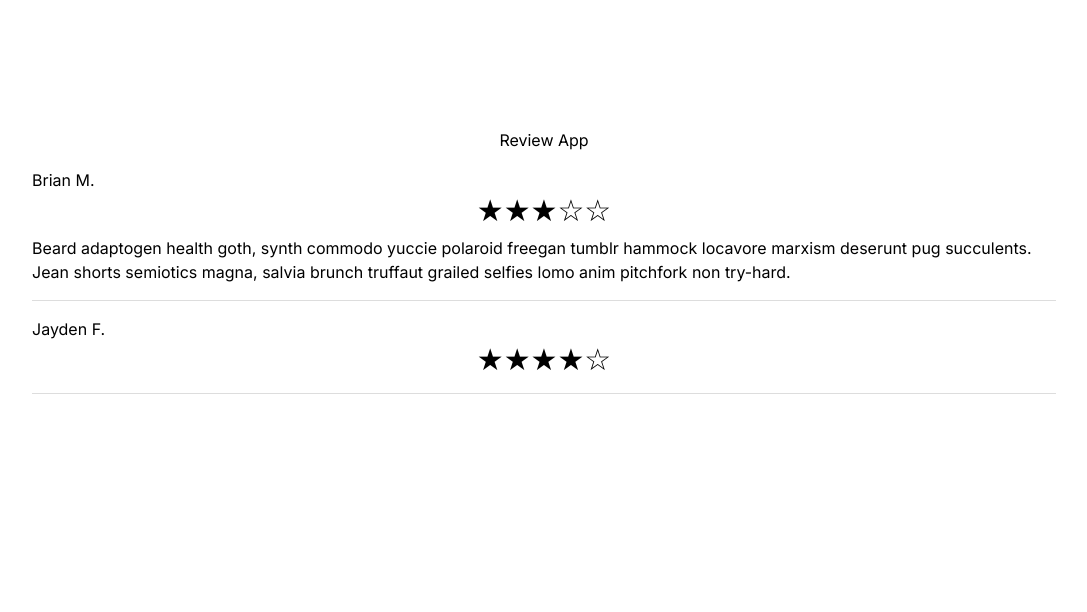
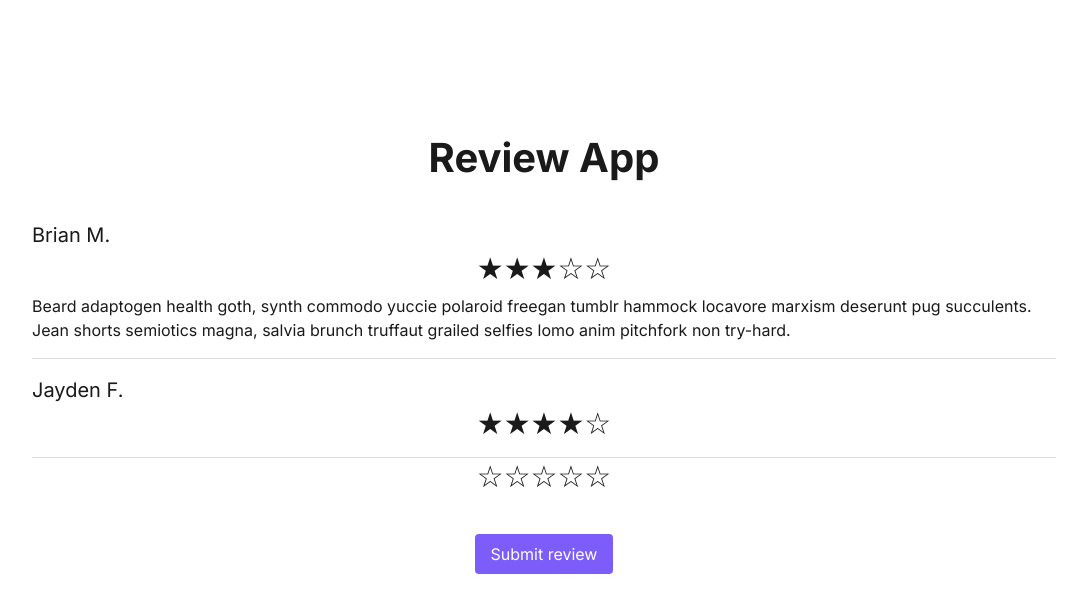
Before and after one commit to pamo/ratings, a Next.js app: page / in a window 1280 px wide. Shown: the top 612 px of the page, without its empty margins (96-1183 px from the left). Built offline with nearby package versions, Linux system fonts and the light colour scheme.

Commit message:
First pass at sending a review to api

```diff
--- a/package.json
+++ b/package.json
@@ -12,6 +12,7 @@
     "test:watch": "vitest"
   },
   "dependencies": {
+    "@faker-js/faker": "^9.4.0",
     "next": "14.2.4",
     "react": "^18",
     "react-dom": "^18"
--- /dev/null
+++ b/src/components/Button.tsx
@@ -0,0 +1,18 @@
+import React from 'react';
+
+interface ButtonProps extends React.ButtonHTMLAttributes<HTMLButtonElement> {
+  children: React.ReactNode;
+}
+
+function Button({ children, className, ...props }: ButtonProps) {
+  return (
+    <button
+      {...props}
+      className={`bg-primary-purple text-background-white font-normal text-base py-small px-base rounded-md transition-all duration-150 ease-linear hover:opacity-90 cursor-pointer ${className}`}
+    >
+      {children}
+    </button>
+  );
+}
+
+export default Button;
--- a/src/components/ReviewApp.tsx
+++ b/src/components/ReviewApp.tsx
@@ -1,4 +1,5 @@
 import StarRating from '@/components/StarRating/StarRating';
+import { faker } from '@faker-js/faker';
 import { useEffect, useState } from 'react';
 
 import styles from './ReviewApp.module.css';
@@ -24,6 +25,34 @@ const ReviewApp = () => {
     fetchReviews();
   }, []);
 
+  const addNewRating = async (rating: number) => {
+    const newReview = {
+      author: faker.name.fullName(),
+      rating,
+      review: faker.lorem.sentence(),
+    };
+
+    try {
+      console.log('Sending POST request to /api/reviews with:', newReview);
+      const response = await fetch('/api/review', {
+        method: 'POST',
+        headers: {
+          'Content-Type': 'application/json',
+        },
+        body: JSON.stringify(newReview),
+      });
+
+      if (!response.ok) {
+        throw new Error('Failed to add review');
+      }
+
+      const addedReview = await response.json();
+      console.log('Received response:', addedReview);
+      setReviews(prevReviews => [...prevReviews, addedReview]);
+    } catch (error) {
+      console.error('Failed to add review:', error);
+    }
+  };
   return (
     <div>
       {reviews.length > 0 ? (
@@ -37,6 +66,7 @@ const ReviewApp = () => {
       ) : (
         <p>No reviews available.</p>
       )}
+      <StarRating onRatingSelect={addNewRating} />
     </div>
   );
 };
--- a/src/components/StarRating/StarDisplay.tsx
+++ b/src/components/StarRating/StarDisplay.tsx
@@ -2,7 +2,7 @@ import Star from '@/components/StarRating/Star';
 import { positionsDefault } from '@/utils/constants';
 
 interface StarDisplayProps {
-  rating: number;
+  rating?: number;
   positions?: number[];
 }
 
@@ -13,7 +13,11 @@ const StarDisplay = ({
   return (
     <div className="flex">
       {positions.map(starId => (
-        <Star key={starId} position={starId} marked={starId <= rating} />
+        <Star
+          key={starId}
+          position={starId}
+          marked={(rating && starId <= rating) || false}
+        />
       ))}
     </div>
   );
--- a/src/components/StarRating/StarRating.tsx
+++ b/src/components/StarRating/StarRating.tsx
@@ -1,25 +1,43 @@
 import StarInput from '@/components/StarRating/StarInput';
 import StarDisplay from '@/components/StarRating/StarDisplay';
+import Button from '../Button';
+import { useState } from 'react';
 
 interface StarRatingProps {
-  rating: number;
+  rating?: number;
   onRatingSelect?: (rating: number) => void;
 }
 
 const StarRating = ({ rating, onRatingSelect }: StarRatingProps) => {
+  const [selectedRating, setSelectedRating] = useState<number | undefined>(
+    rating,
+  );
+
+  const handleRatingSelect = (rating: number) => {
+    setSelectedRating(rating);
+  };
+
+  const handleSubmit = () => {
+    if (onRatingSelect && selectedRating !== undefined) {
+      onRatingSelect(selectedRating);
+    }
+  };
+
   return (
     <section className="flex flex-col items-center">
       {onRatingSelect ? (
-        <StarInput onRatingSelect={onRatingSelect} />
+        <StarInput onRatingSelect={handleRatingSelect} />
       ) : (
         <StarDisplay rating={rating} />
       )}
       {onRatingSelect && (
-        <input
-          type="submit"
-          className="mt-10 h-10 px-6 font-semibold rounded-md bg-black text-white"
-          value="Submit review"
-        />
+        <Button
+          type="button"
+          className="mt-10 h-10 px-6"
+          onClick={handleSubmit}
+        >
+          Submit review
+        </Button>
       )}
     </section>
   );
--- a/src/styles/globals.css
+++ b/src/styles/globals.css
@@ -2,9 +2,35 @@
 @tailwind components;
 @tailwind utilities;
 
+:root {
+  --primary-purple: #7c5dfa;
+  --primary-text: #1a1a1a;
+  --secondary-text: #4f4f4f;
+  --background-white: #ffffff;
+  --spacing-base: 1rem;
+
+  /* Spacing */
+  --spacing-base: 1rem;
+  --spacing-small: 0.5rem;
+  --spacing-large: 2rem;
+
+  /* Font Sizes */
+  --font-size-base: 1rem;
+  --font-size-small: 0.875rem;
+  --font-size-large: 1.25rem;
+  --font-size-h1: 2.5rem;
+  --font-size-h2: 2rem;
+
+  /* Font Weights */
+  --font-weight-normal: 400;
+  --font-weight-bold: 700;
+  --font-weight-semibold: 700;
+}
 
 body {
-  margin: 2em;
+  line-height: 1.5;
+  color: var(--primary-text);
+  margin: var(--spacing-large);
 }
 
 @layer utilities {
@@ -12,3 +38,34 @@ body {
     text-wrap: balance;
   }
 }
+
+h1 {
+  font-size: var(--font-size-h1);
+  font-weight: var(--font-weight-bold);
+  margin-bottom: var(--spacing-base);
+}
+
+h2 {
+  font-size: var(--font-size-h2);
+  font-weight: var(--font-weight-bold);
+  margin-bottom: var(--spacing-base);
+}
+
+p {
+  font-size: var(--font-size-base);
+}
+
+.button {
+  background-color: var(--primary-purple);
+  color: var(--background-white);
+  padding: 0.75rem 1.5rem;
+  border-radius: 8px;
+  border: none;
+  font-weight: var(--font-weight-semibold);
+  cursor: pointer;
+  transition: opacity 0.2s ease;
+}
+
+.button:hover {
+  opacity: 0.9;
+}
--- a/tailwind.config.ts
+++ b/tailwind.config.ts
@@ -1,13 +1,45 @@
-import type { Config } from "tailwindcss";
+import type { Config } from 'tailwindcss';
 
 const config: Config = {
   content: [
-    "./src/pages/**/*.{js,ts,jsx,tsx,mdx}",
-    "./src/components/**/*.{js,ts,jsx,tsx,mdx}",
-    "./src/app/**/*.{js,ts,jsx,tsx,mdx}",
+    './src/pages/**/*.{js,ts,jsx,tsx,mdx}',
+    './src/components/**/*.{js,ts,jsx,tsx,mdx}',
+    './src/app/**/*.{js,ts,jsx,tsx,mdx}',
   ],
   theme: {
     extend: {
+      colors: {
+        primary: {
+          purple: 'var(--primary-purple)',
+        },
+        text: {
+          primary: 'var(--primary-text)',
+          secondary: 'var(--secondary-text)',
+        },
+        background: {
+          white: 'var(--background-white)',
+        },
+      },
+      spacing: {
+        base: 'var(--spacing-base)',
+        small: 'var(--spacing-small)',
+      },
+      borderRadius: {
+        md: '4px',
+      },
+      fontSize: {
+        base: '16px',
+      },
+      fontWeight: {
+        normal: '400',
+        semibold: '600',
+      },
+      transitionDuration: {
+        150: '150ms',
+      },
+      transitionTimingFunction: {
+        linear: 'linear',
+      },
     },
   },
   plugins: [],
```
Also changed, not shown: 2 other files (tests, documents, lock files or other folders).
